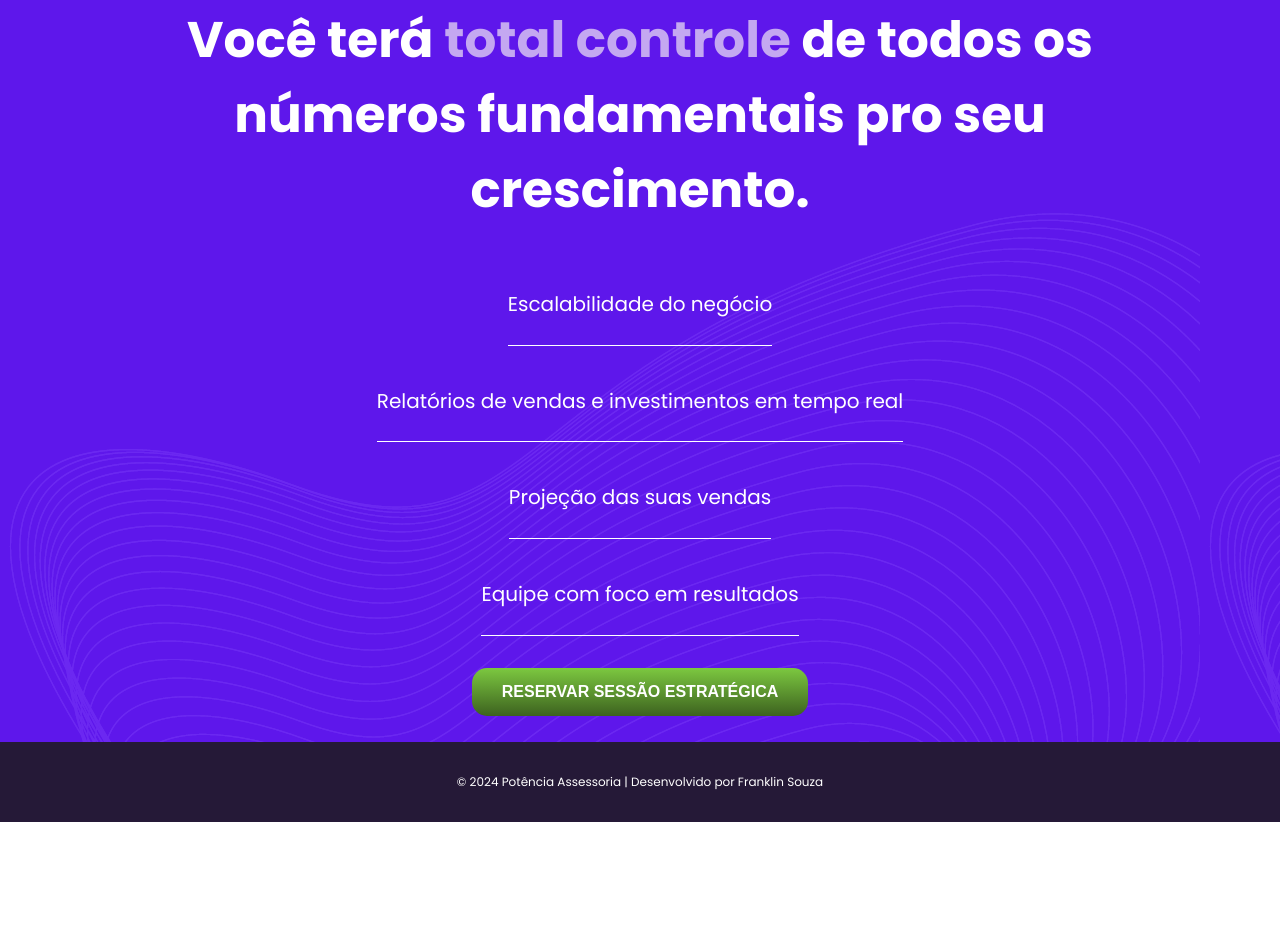
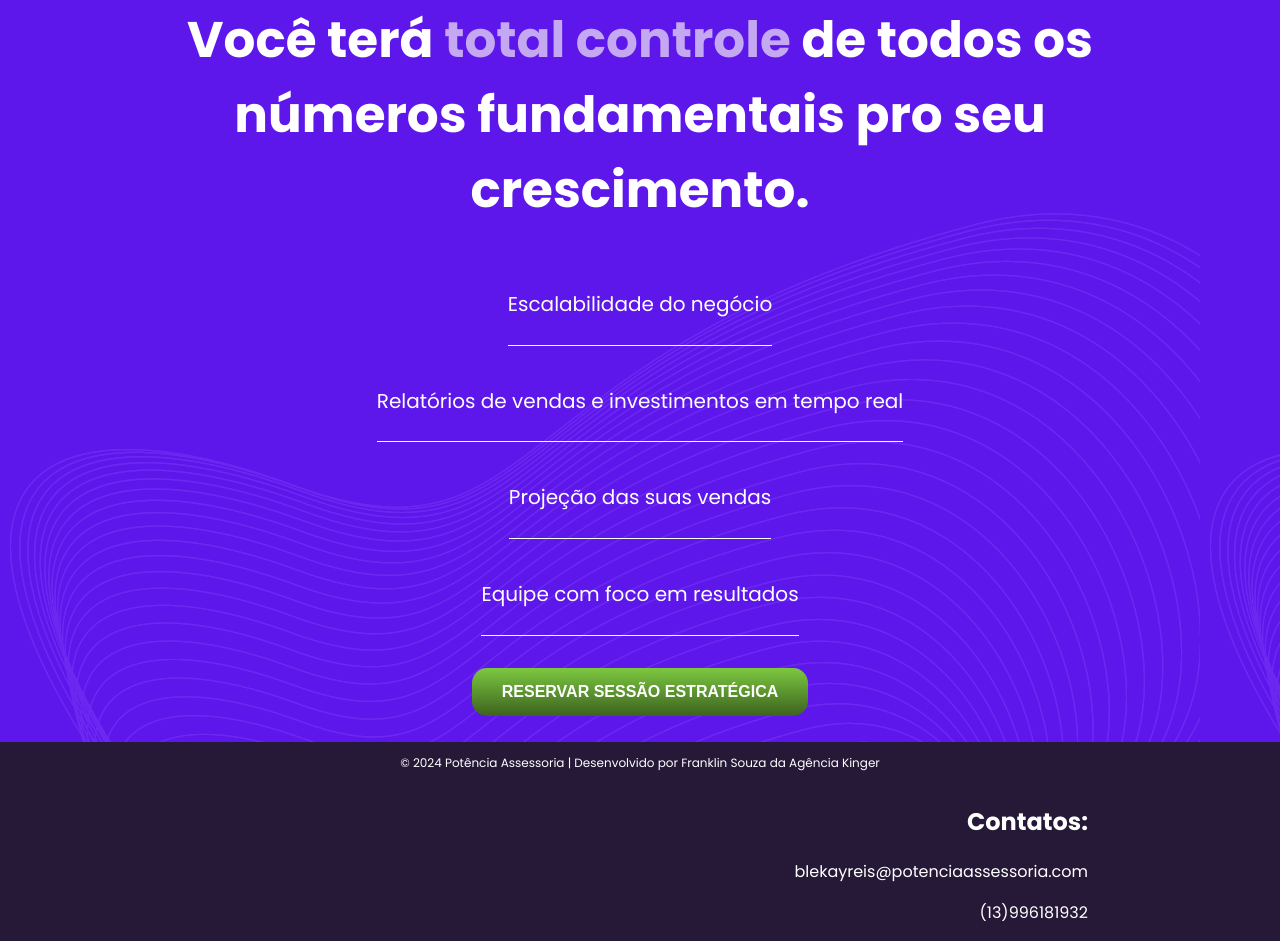
Before and after one commit to Franklinsouzax/grupopotencia, a plain HTML site: page index.html in a window 1280 px wide. Shown: the part 4192-5133 px from the top of the page. Before the commit the page ends 5014 px from the top, so only its background shows below. Drawn offline with Linux system fonts and the light colour scheme.

Commit message:
Add files via upload

```diff
--- a/index.html
+++ b/index.html
@@ -277,8 +277,16 @@
         </section>
     </main>
     <footer>
-        <p>© 2024 Potência Assessoria  | <a href="https://wa.me/13996181932">Desenvolvido por Franklin Souza</a></p>
-
+        <p>© 2024 Potência Assessoria  |
+            <a href="https://wa.me/5521979687388?text=Oi%20programador%3F%20pode%20me%20ajudar%3F">
+                Desenvolvido por Franklin Souza da Agência Kinger</a></p>
+        <div class="contatos">
+            <div class="direito">
+                <h2>Contatos:</h2>
+                <p>blekayreis@potenciaassessoria.com</p>
+                 <p>(13)996181932</p>
+            </div>
+        </div>
     </footer>
 </body>
 </html>
--- a/style.css
+++ b/style.css
@@ -73,6 +73,8 @@ list-style: none;
     font-weight: 600;
     font-size: 1.4rem; /* Tamanho de fonte responsivo */
     transition: .5s all ease;
+
+    width: 10vw;
 }
 
 .navbar a:hover {
@@ -357,13 +359,35 @@ footer {
     display: flex;
     justify-content: center;
     align-items: center;
+    flex-direction: column;
     color: #fff;
     font-size: 1.2rem; /* Tamanho de fonte responsivo */
-    height: 10vh;
+
 }
 footer a{
     text-decoration: none;
     color: #fff;
+}
+.contatos{
+    display: flex;
+    justify-content: center;
+    width: 100%;
+
+}
+.direito{
+
+    width: 70%;
+    text-align: end;
+
+}
+
+.direito h2{
+
+    font-size: x-large;
+}
+
+.direito     p{
+    font-size: medium;
 }
 
 .desc-mobi {
@@ -599,6 +623,8 @@ footer a{
                     color: #fff;
                     font-size: 2rem; /* Tamanho de fonte responsivo */
                     height: 10vh;
+                    flex-direction: column;
+                    border: 1px solid red;
                 }
 
                 /* Estilos para os Cards (pilares-card) */
```
